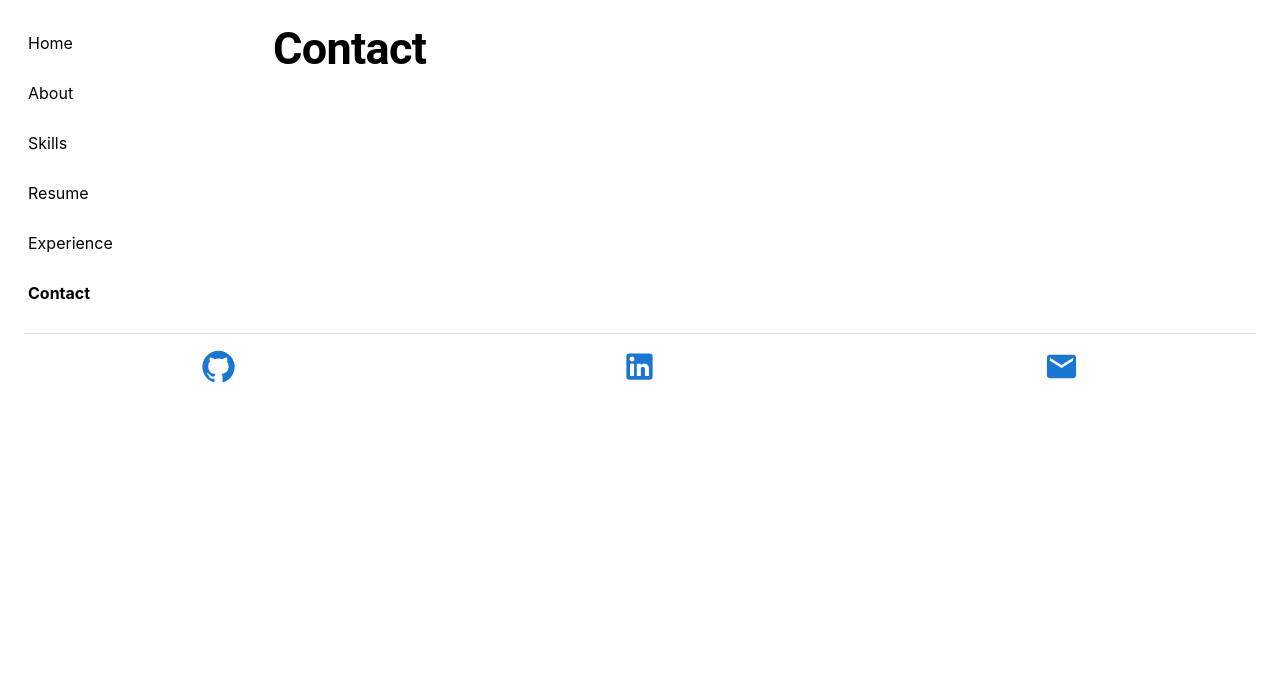
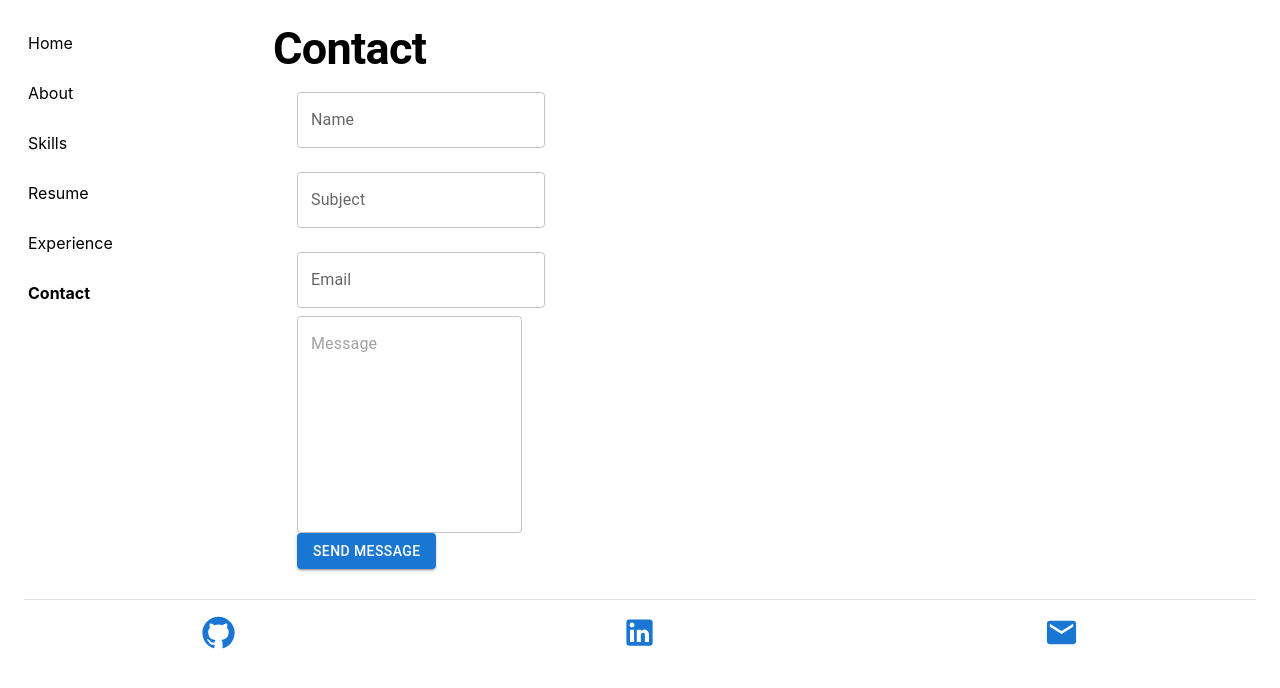
Before and after one commit to armanddevelop/resume-app-ts, a React (Vite) app: page /contactme in a window 1280 px wide. Shown: the top 688 px of the page. Built offline with nearby package versions, Linux system fonts and the light colour scheme.

Commit message:
start the contact form

```diff
--- a/package.json
+++ b/package.json
@@ -20,7 +20,8 @@
     "react-icons": "^4.12.0",
     "react-pro-sidebar": "^1.1.0-alpha.1",
     "react-router-dom": "^6.16.0",
-    "sass": "^1.67.0"
+    "sass": "^1.67.0",
+    "yup": "^1.3.3"
   },
   "devDependencies": {
     "@types/react": "^18.2.15",
--- a/src/App.tsx
+++ b/src/App.tsx
@@ -10,6 +10,7 @@ import {
   experience,
   education,
   coursesList,
+  formFieldsConfig,
 } from "./dataConfig/data";
 
 const App = (): JSX.Element => {
@@ -35,6 +36,9 @@ const App = (): JSX.Element => {
         education,
         coursesList,
       },
+      contactPage: {
+        formFields: formFieldsConfig,
+      },
     },
   };
   return (
--- /dev/null
+++ b/src/Components/Fields/InputField.tsx
@@ -0,0 +1,42 @@
+/* eslint-disable @typescript-eslint/no-explicit-any */
+import { TextField, TextFieldProps } from "@mui/material";
+import { FormikErrors, FormikTouched, useField } from "formik";
+import { type InputHTMLAttributes } from "react";
+
+type Input = InputHTMLAttributes<HTMLInputElement>;
+type IAttrElement = Input & TextFieldProps;
+interface IInputProps {
+  setFieldValue: (
+    field: string,
+    value: any,
+    shouldValidate?: boolean
+  ) => Promise<void | FormikErrors<any>>;
+  errors: FormikErrors<any>;
+  attrElements: IAttrElement;
+  touched?: FormikTouched<any>;
+}
+
+export const InputField = ({
+  errors,
+  touched,
+  attrElements,
+}: IInputProps): JSX.Element => {
+  console.log("esto vale attrElements.name ", attrElements.name);
+  console.log(errors);
+  const [field] = useField(attrElements.name as string);
+  const { onChange, value } = field;
+  const errorMessage = errors[attrElements.name as string]
+    ? (errors[attrElements.name as string] as string)
+    : "";
+  const isError = errors[attrElements.name as string];
+  console.log("esto vale is error ", isError);
+  return (
+    <TextField
+      {...attrElements}
+      onChange={onChange}
+      value={value}
+      error={Boolean(isError)}
+      helperText={errorMessage}
+    />
+  );
+};
--- /dev/null
+++ b/src/Components/Fields/TextTareaField.tsx
@@ -0,0 +1,37 @@
+/* eslint-disable @typescript-eslint/no-explicit-any */
+import { TextField, TextFieldProps } from "@mui/material";
+import { useField } from "formik";
+import { FormikErrors } from "formik/dist/types";
+import { InputHTMLAttributes } from "react";
+
+type textTarea = InputHTMLAttributes<HTMLInputElement>;
+type IAttrElement = textTarea & TextFieldProps;
+interface ITextTareaFieldProps {
+  setFieldValue: (
+    field: string,
+    value: any,
+    shouldValidate?: boolean
+  ) => Promise<void | FormikErrors<any>>;
+  errors: FormikErrors<any>;
+  attrElements: IAttrElement;
+}
+
+export const TextTareaField = ({
+  attrElements,
+  errors,
+}: ITextTareaFieldProps): JSX.Element => {
+  const [field] = useField(attrElements.name as string);
+  const { onChange, value } = field;
+  const errorMessage = errors[attrElements.name as string]
+    ? (errors[attrElements.name as string] as string)
+    : "";
+  return (
+    <TextField
+      {...attrElements}
+      onChange={onChange}
+      value={value}
+      error={Object.keys(errors).length > 0}
+      helperText={errorMessage}
+    />
+  );
+};
--- a/src/Components/Form/Form.tsx
+++ b/src/Components/Form/Form.tsx
@@ -1,3 +1,88 @@
-export const Form = (): JSX.Element => {
-  return <></>;
+import { type FormHTMLAttributes } from "react";
+import { Form, Formik } from "formik";
+import * as yup from "yup";
+import { IFormFields } from "../../@types/@types.App";
+import { InputField } from "../Fields/InputField";
+import { TextTareaField } from "../Fields/TextTareaField";
+import { Button } from "@mui/material";
+
+interface IGeneralFormProps extends FormHTMLAttributes<HTMLFormElement> {
+  formFields: Array<IFormFields>;
+}
+
+export const GeneralForm = ({
+  formFields,
+  className,
+}: IGeneralFormProps): JSX.Element => {
+  const validationSchema = yup.object({
+    nameContact: yup
+      .string()
+      .min(3, "The name must be minimun 3 characters")
+      .required("Enter a valid name"),
+    subject: yup.string().required("The subject is required"),
+    email: yup.string().email("Enter a valid Email").required("Email required"),
+    message: yup.string().required("Message is required"),
+  });
+  return (
+    <>
+      <Formik
+        validationSchema={validationSchema}
+        onSubmit={(values) => console.log("estos son los values ", values)}
+        initialValues={{
+          nameContact: "",
+          subject: "",
+          email: "",
+          message: "",
+        }}
+      >
+        {({ errors, setFieldValue, touched }) => {
+          const fields = formFields.map(
+            ({ field, name, value, type, label, placeholder }) => {
+              if (field === "input") {
+                return (
+                  <InputField
+                    touched={touched}
+                    errors={errors}
+                    setFieldValue={setFieldValue}
+                    attrElements={{
+                      name,
+                      value,
+                      type,
+                      label,
+                      margin: "normal",
+                      variant: "outlined",
+                    }}
+                  />
+                );
+              } else if (field === "textarea") {
+                return (
+                  <TextTareaField
+                    attrElements={{
+                      name,
+                      placeholder,
+                      value,
+                      rows: 8,
+                      multiline: true,
+                    }}
+                    setFieldValue={setFieldValue}
+                    errors={errors}
+                  />
+                );
+              }
+            }
+          );
+          return (
+            <Form noValidate className={className}>
+              {fields.map((field, idx) => (
+                <div key={idx}>{field}</div>
+              ))}
+              <Button variant="contained" type="submit">
+                Send message
+              </Button>
+            </Form>
+          );
+        }}
+      </Formik>
+    </>
+  );
 };
--- a/src/Pages/Contact/Contact.tsx
+++ b/src/Pages/Contact/Contact.tsx
@@ -1,12 +1,22 @@
-import { Box, Typography } from "@mui/material";
+import { useContext } from "react";
+import { Box, Container, Typography } from "@mui/material";
+import { GeneralForm } from "../../Components/Form/Form";
+import { ContextApp } from "../../Context/ContextApp";
+import { ContextTypeApp } from "../../@types/@types.App";
 
 export const Contact = (): JSX.Element => {
+  const {
+    configuration: { contactPage },
+  } = useContext(ContextApp) || ({} as ContextTypeApp);
+  const { formFields } = contactPage;
   return (
     <Box className="container_form">
       <Typography variant="h1" className="title">
         Contact
       </Typography>
-      <div></div>
+      <Container className="container-form">
+        <GeneralForm formFields={formFields} className="contact-form" />
+      </Container>
     </Box>
   );
 };
--- a/src/dataConfig/data.tsx
+++ b/src/dataConfig/data.tsx
@@ -3,6 +3,7 @@ import {
   ICourses,
   IEducation,
   IExperience,
+  IFormFields,
   IIcons,
 } from "../@types/@types.App";
 import {
@@ -355,3 +356,71 @@ export const coursesList: Array<ICourses> = [
       "https://platzi.com/p/socrasky.salamanca/curso/1512-graphql/diploma/detalle/",
   },
 ];
+export const formFieldsConfig: Array<IFormFields> = [
+  {
+    field: "input",
+    type: "text",
+    id: "name",
+    name: "nameContact",
+    label: "Name",
+    value: "",
+    validations: [
+      {
+        type: "required",
+        description: "The field name is requiered",
+      },
+      {
+        type: "minLength",
+        min: 3,
+        description: "Must be 3 characteres minimum",
+      },
+    ],
+  },
+  {
+    field: "input",
+    type: "text",
+    id: "subject",
+    name: "subject",
+    label: "Subject",
+    value: "",
+    validations: [
+      {
+        type: "required",
+        description: "The field subject is requiered",
+      },
+    ],
+  },
+  {
+    field: "input",
+    type: "email",
+    isText: true,
+    id: "email",
+    name: "email",
+    label: "Email",
+    value: "",
+    validations: [
+      {
+        type: "required",
+        description: "The field email is requiered",
+      },
+      {
+        type: "email",
+        description: "the email must be a valid email",
+      },
+    ],
+  },
+  {
+    field: "textarea",
+    type: "textarea",
+    id: "message",
+    name: "message",
+    placeholder: "Message",
+    value: "",
+    validations: [
+      {
+        type: "required",
+        description: "The field message is requiered",
+      },
+    ],
+  },
+];
```
Also changed, not shown: src/@types/@types.App.ts (+19 -0 lines), 1 other file (tests, documents, lock files or other folders).
